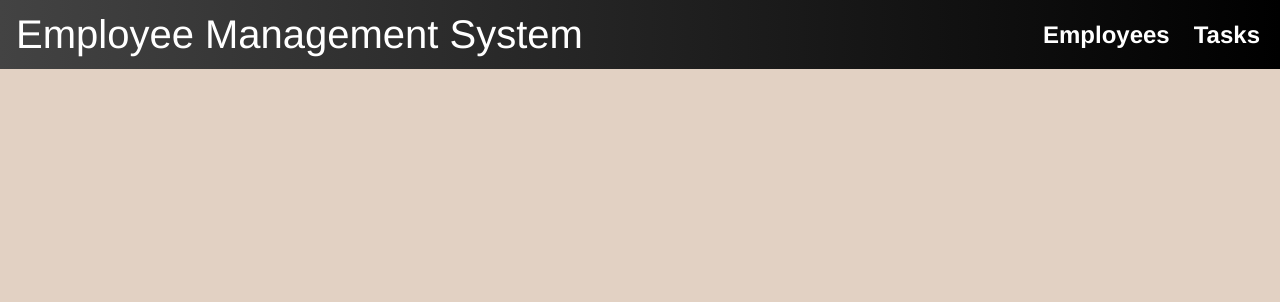
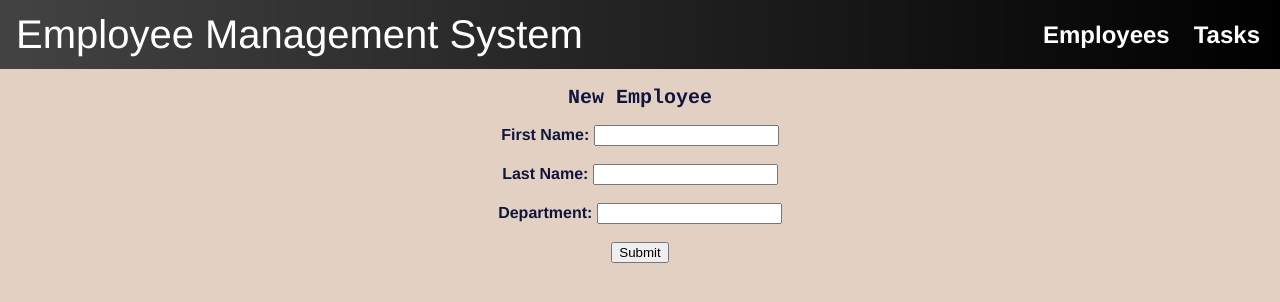
Before and after one commit to JoseCastro16/webdev-frontend, a React (Create React App) app: page /newemployee in a window 1280 px wide. Shown: the top 302 px of the page. Built offline with nearby package versions, Linux system fonts and the light colour scheme; a web font is replaced by a local one.

Commit message:
able to add a new employee

```diff
--- a/src/App.js
+++ b/src/App.js
@@ -7,6 +7,7 @@ import TaskContainer from "./components/containers/TaskContainer";
 import EmployeeContainer from "./components/containers/EmployeeContainer";
 import EditTaskContainer from "./components/containers/EditTaskContainer";
 import EditEmployeeContainer from "./components/containers/EditEmployeeContainer";
+import NewEmployeeContainer from "./components/containers/NewEmployeeContainer";
 import NavBar from "./components/NavBar";
 
 function App() {
@@ -26,6 +27,7 @@ function App() {
             path="/editemployee/:id"
             component={EditEmployeeContainer}
           />
+          <Route exact path="/newemployee" component={NewEmployeeContainer} />
         </Switch>
       </div>
     </>
--- /dev/null
+++ b/src/components/containers/NewEmployeeContainer.js
@@ -0,0 +1,76 @@
+import { Component } from "react";
+import { connect } from "react-redux";
+import { Redirect } from "react-router-dom";
+
+import NewEmployeeView from "../views/NewEmployeeView";
+import { addEmployeeThunk } from "../../store/thunks";
+
+class NewEmployeeContainer extends Component {
+  constructor(props) {
+    super(props);
+    this.state = {
+      firstname: "",
+      lastname: "",
+      department: "",
+      redirect: false,
+      redirectId: null,
+      error: "",
+    };
+  }
+
+  handleChange = (event) => {
+    this.setState({
+      [event.target.name]: event.target.value,
+    });
+  };
+
+  handleSubmit = async (event) => {
+    event.preventDefault();
+    //dont need ID because the course has not been created yet
+    if (this.state.firstname === "" || this.state.lastname === "") {
+      this.setState({
+        error: "Each employee must have a first and a last name",
+      });
+      return;
+    }
+    let employee = {
+      firstname: this.state.firstname,
+      lastname: this.state.lastname,
+      department: this.state.department,
+    };
+
+    let newEmployee = await this.props.addEmployee(employee);
+
+    this.setState({
+      redirect: true,
+      redirectId: newEmployee.id,
+      error: "",
+    });
+  };
+
+  componentWillUnmount() {
+    this.setState({ redirect: false, redirectId: null });
+  }
+
+  render() {
+    //go to single course view of newly created course
+    if (this.state.redirect) {
+      return <Redirect to={`/employee/${this.state.redirectId}`} />;
+    }
+    return (
+      <NewEmployeeView
+        handleChange={this.handleChange}
+        handleSubmit={this.handleSubmit}
+        error={this.state.error}
+      />
+    );
+  }
+}
+
+const mapDispatch = (dispatch) => {
+  return {
+    addEmployee: (employee) => dispatch(addEmployeeThunk(employee)),
+  };
+};
+
+export default connect(null, mapDispatch)(NewEmployeeContainer);
--- a/src/components/views/AllEmployeesView.js
+++ b/src/components/views/AllEmployeesView.js
@@ -1,6 +1,7 @@
 import PropTypes from "prop-types";
-import { Link } from "react-router-dom";
+import { Link, Redirect } from "react-router-dom";
 import EmployeeCard from "../EmployeeCard";
+import { BiPlus } from "react-icons/bi";
 
 const AllEmployeesView = (props) => {
   if (!props.allEmployees.length) {
@@ -36,6 +37,15 @@ const AllEmployeesView = (props) => {
             );
           })}
       </div>
+      <Link
+        to={"/newemployee"}
+        style={{ textDecoration: "none", color: "black" }}
+      >
+        <div className="add-container">
+          <BiPlus size={"3rem"} />
+          <h1>Add Employee</h1>
+        </div>
+      </Link>
     </>
   );
 };
--- /dev/null
+++ b/src/components/views/NewEmployeeView.js
@@ -0,0 +1,63 @@
+const NewEmployeeView = (props) => {
+  const { handleChange, handleSubmit, error } = props;
+
+  return (
+    <div className="root">
+      <div className="formContainer">
+        <div className="formTitle">
+          <h2
+            style={{
+              fontWeight: "bold",
+              fontFamily: "Courier, sans-serif",
+              fontSize: "20px",
+              color: "#11153e",
+            }}
+          >
+            New Employee
+          </h2>
+        </div>
+        <form style={{ textAlign: "center" }} onSubmit={(e) => handleSubmit(e)}>
+          <label style={{ color: "#11153e", fontWeight: "bold" }}>
+            First Name:{" "}
+          </label>
+          <input
+            type="text"
+            name="firstname"
+            onChange={(e) => handleChange(e)}
+          />
+          <br />
+          <br />
+
+          <label style={{ color: "#11153e", fontWeight: "bold" }}>
+            Last Name:{" "}
+          </label>
+          <input
+            type="text"
+            name="lastname"
+            onChange={(e) => handleChange(e)}
+          />
+          <br />
+          <br />
+
+          <label style={{ color: "#11153e", fontWeight: "bold" }}>
+            Department:{" "}
+          </label>
+          <input
+            type="text"
+            name="department"
+            onChange={(e) => handleChange(e)}
+          />
+          <br />
+          <br />
+
+          <button type="submit">Submit</button>
+          <br />
+          <br />
+        </form>
+        {error !== "" && <p>{error}</p>}
+      </div>
+    </div>
+  );
+};
+
+export default NewEmployeeView;
--- a/src/styles.css
+++ b/src/styles.css
@@ -106,3 +106,16 @@ body {
   flex-direction: column;
   justify-content: space-between;
 }
+
+.add-container {
+  display: flex;
+  flex-direction: row;
+  font-size: 1.2rem;
+  justify-content: center;
+  align-items: center;
+}
+
+.add-container:hover {
+  color: #777;
+  cursor: pointer;
+}
```
